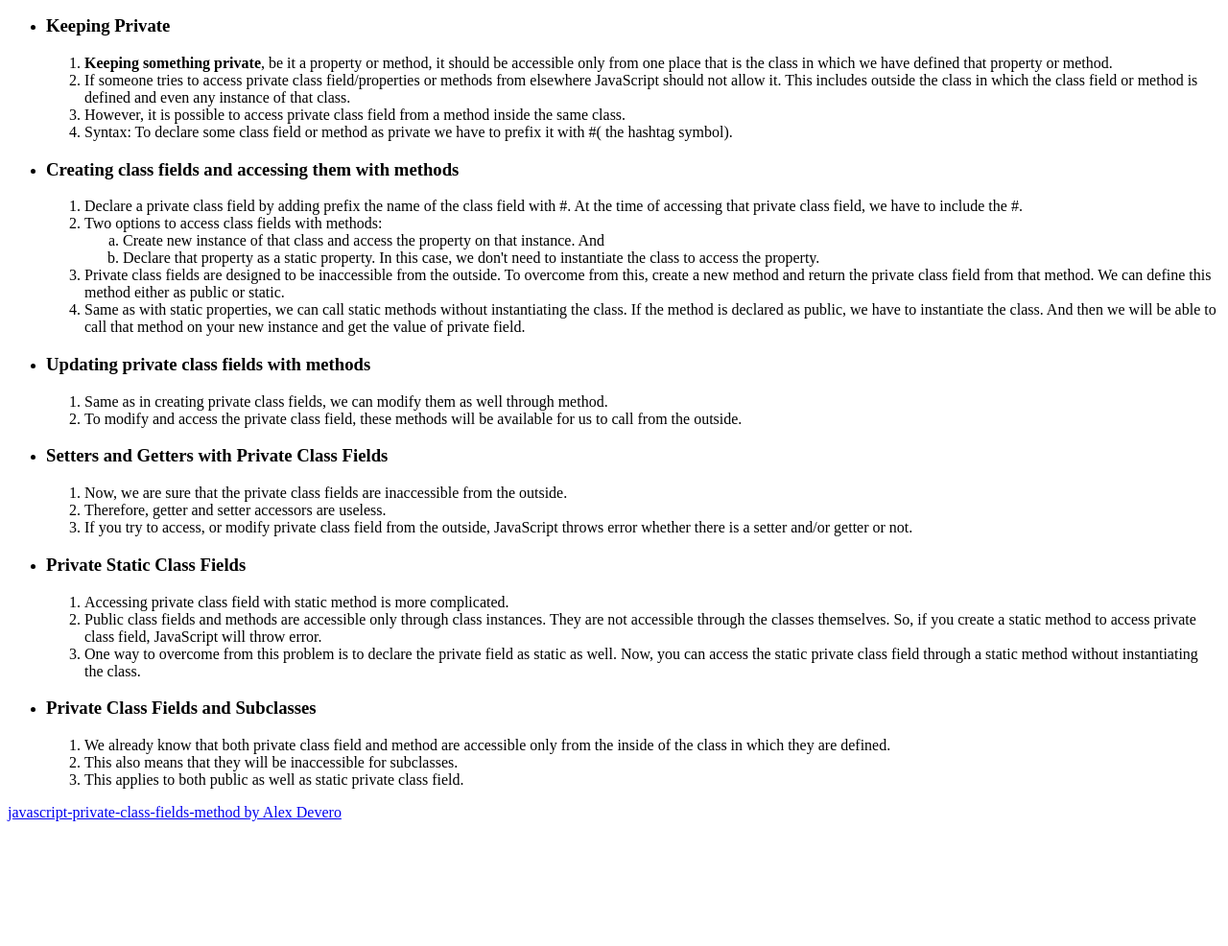
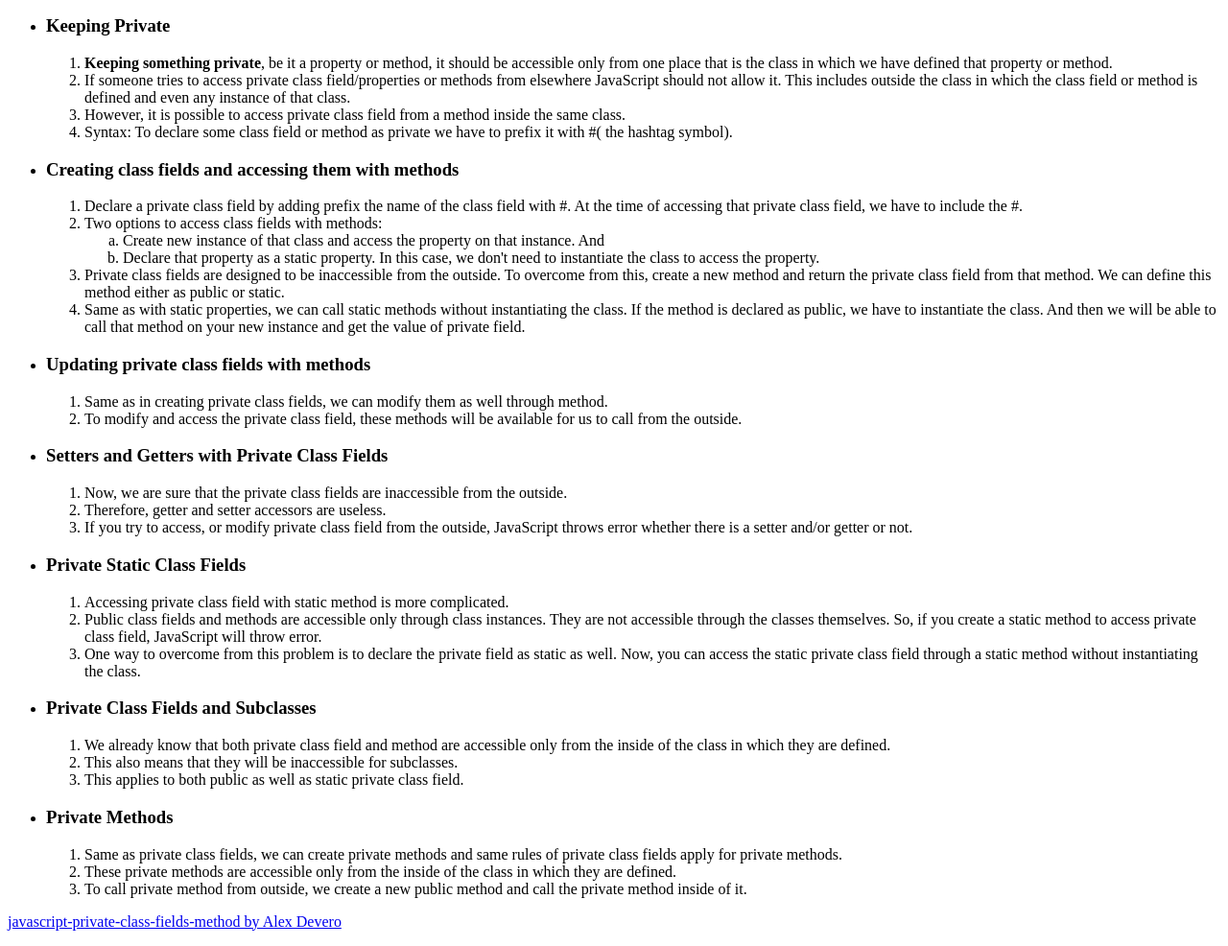
Before and after one commit to yugmani/alex-class-private, a website: page index.html in a window 1280 px wide. Shown: the part 105-1091 px from the top of the page at 96% size. Before the commit the page ends 977 px from the top, so only its background shows below. Drawn offline with Linux system fonts and the light colour scheme.

Commit message:
Private method and accessing it

```diff
--- a/index.html
+++ b/index.html
@@ -130,6 +130,23 @@
         </li>
       </ol>
     </li>
+    <li>
+      <h3>Private Methods</h3>
+      <ol>
+        <li>
+          Same as private class fields, we can create private methods and same
+          rules of private class fields apply for private methods.
+        </li>
+        <li>
+          These private methods are accessible only from the inside of the class
+          in which they are defined.
+        </li>
+        <li>
+          To call private method from outside, we create a new public method and
+          call the private method inside of it.
+        </li>
+      </ol>
+    </li>
   </ul>
   <p>
     <a
```
Also changed, not shown: index.js (+35 -0 lines).
